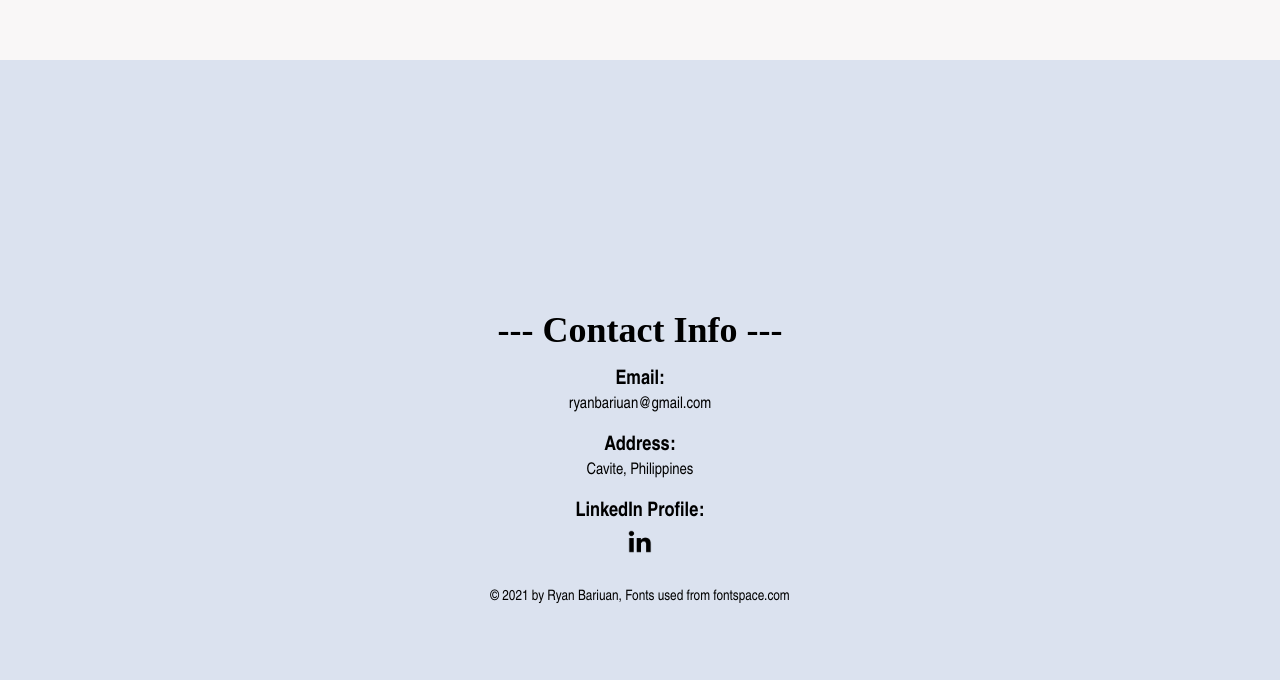
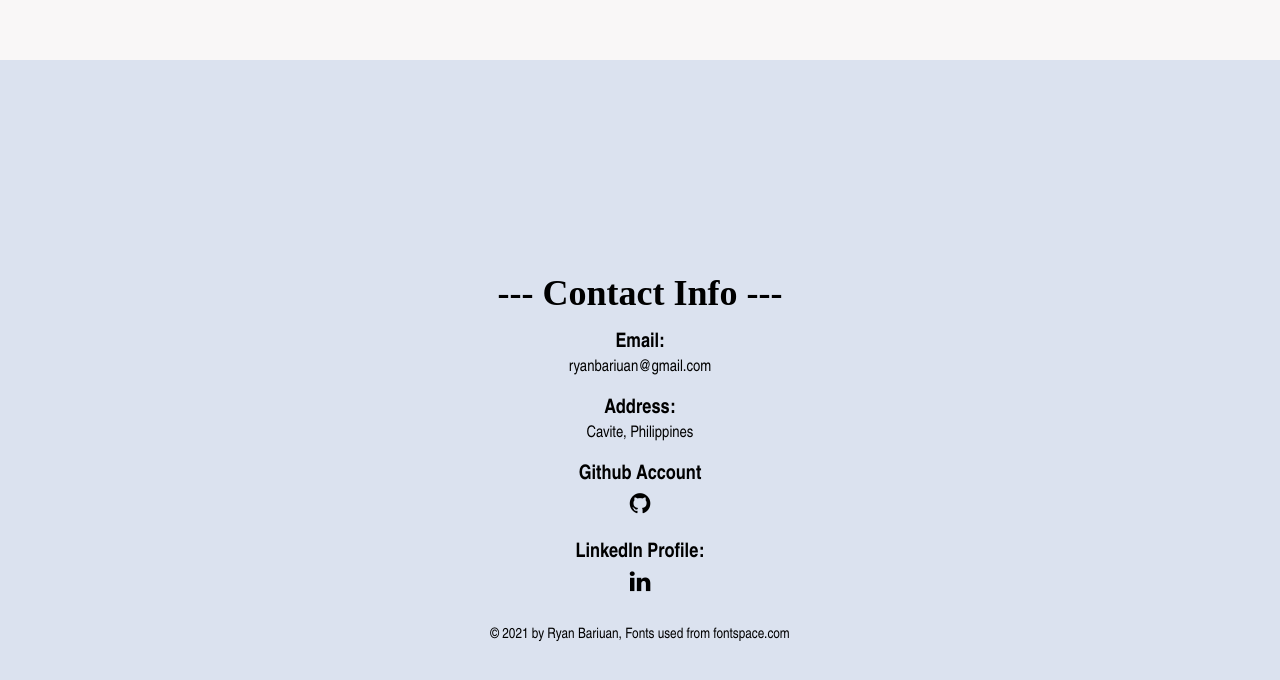
Before and after one commit to ryanbariuan/portfolio-page, a plain HTML site: page index.html in a window 1280 px wide. Shown: the part 2340-3020 px from the top of the page. Drawn offline with Linux system fonts and the light colour scheme; a web font is replaced by a local one.

Commit message:
Added linked to github profile page

```diff
--- a/index.html
+++ b/index.html
@@ -8,6 +8,9 @@
   <link rel="stylesheet" href = "styles.css">
   <link rel="stylesheet" href = "styleForMobile.css">
   <link rel="icon" href="assets/portfolioLogo.png" type="image/png" sizes="16x16">
+
+  <link rel="stylesheet" href="https://cdnjs.cloudflare.com/ajax/libs/font-awesome/4.7.0/css/font-awesome.min.css">
+
 </head>
 <body>
 
@@ -307,13 +310,16 @@
     <div id = "contactDetails">
       <label>Email: </label><span>ryanbariuan@gmail.com</span>
       <label>Address: </label><span>Cavite, Philippines</span>
+      <label>Github Account</label>
+      <span>
+        <a title = "Github Account" href = "https://github.com/ryanbariuan">
+          <i class="fa fa-github" aria-hidden="true"></i>
+        </a>
+      </span>
       <label>LinkedIn Profile: </label>
       <span>
-        <a href = "https://www.linkedin.com/in/ryan-donnel-bariuan-69369573/">
-          <img
-            alt = "https://www.linkedin.com/in/ryan-donnel-bariuan-69369573/"
-            src="assets/in000000.png"
-          />
+        <a title = "LinkedIn Account" href = "https://www.linkedin.com/in/ryan-donnel-bariuan-69369573/">
+          <i class="fa fa-linkedin" aria-hidden="true"></i>
         </a>
       </span>
       <p>
--- a/styles.css
+++ b/styles.css
@@ -266,14 +266,23 @@ footer {
   padding: 2px;
 }
 
-#contactDetails span a img {
+#contactDetails span a {
+  font-size: 3vh;
+  color: black;
+}
+
+#contactDetails span a:hover {
+  color: #3f72af;
+}
+
+/* #contactDetails span a img {
   padding: 2px;
   width: 20px;
 }
 
 #contactDetails span a img:hover {
   border: 1px solid #3f72af;
-}
+} */
 
 #contact p {
   margin-top: 20px;
```
